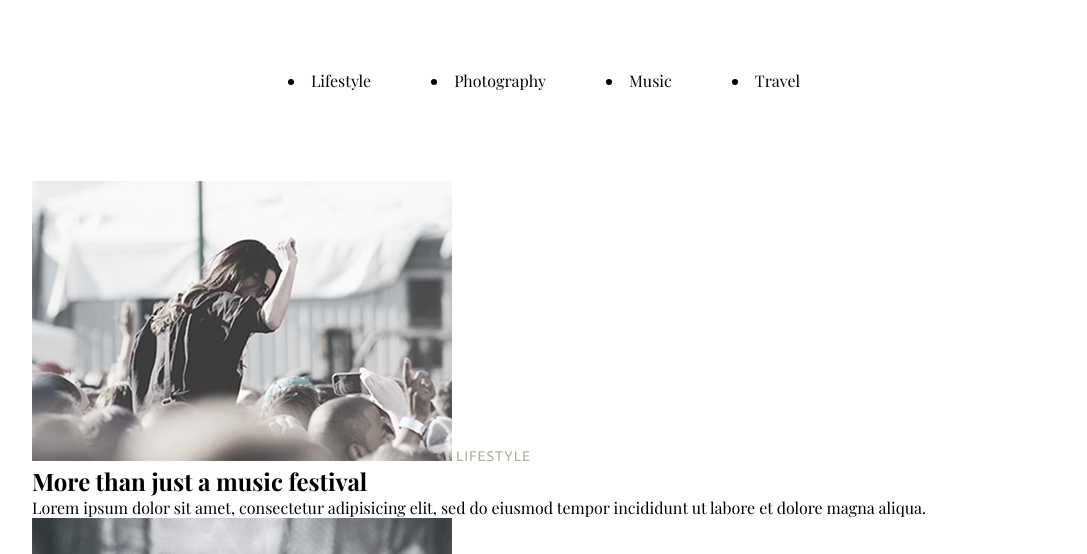
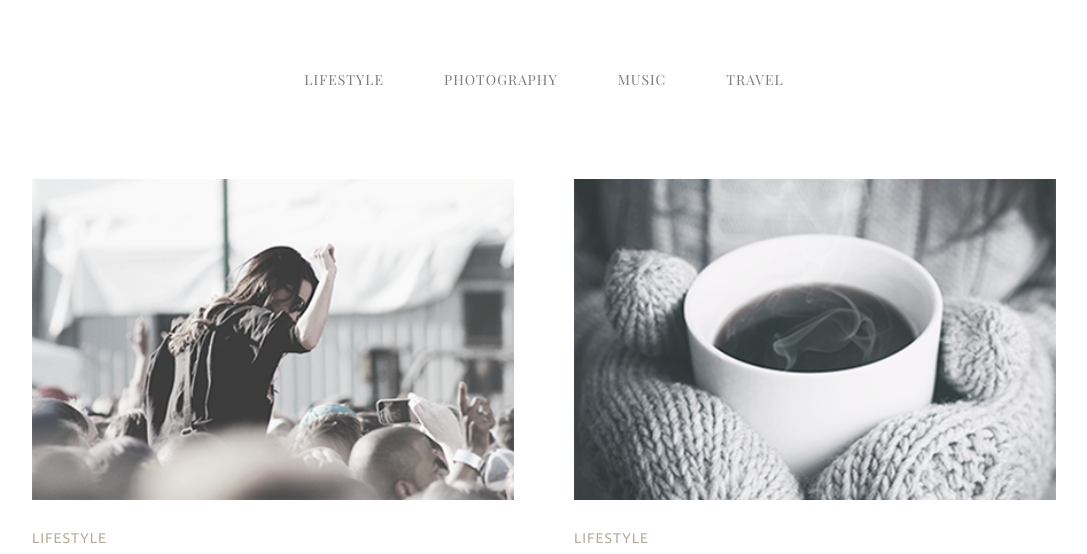
Before and after one commit to anyameanna-cell/Blog-Grid, a plain HTML site: page index.html in a window 1280 px wide. Shown: the top 554 px of the page, without its empty margins (96-1183 px from the left). Drawn offline with nearby package versions, Linux system fonts and the light colour scheme; a web font is replaced by a local one.

Commit message:
Refactor index.html structure and navigation links

```diff
--- a/index.html
+++ b/index.html
@@ -11,17 +11,14 @@
 <div class="container">
 
     <nav class="nav">
-        <li class="1">Lifestyle</li>
-        <li class="2">Photography</li>
-        <li class="3"> Music</li>
-        <li class="4">Travel</li>
-
-
+        <a href="#">Lifestyle</a>
+        <a href="#">Photography</a>
+        <a href="#">Music</a>
+        <a href="#">Travel</a>
     </nav>
 
-
-
-        <div class="container">
+    <main>
+        <article class="post">
             <img src="1 1.png" alt="Music Festival">
             <span class="category">Lifestyle</span>
             <h2>More than just a music festival</h2>
@@ -29,9 +26,9 @@
                 Lorem ipsum dolor sit amet, consectetur adipisicing elit,
                 sed do eiusmod tempor incididunt ut labore et dolore magna aliqua.
             </p>
+        </article>
 
-
-
+        <article class="post">
             <img src="2 1.png" alt="Coffee">
             <span class="category">Lifestyle</span>
             <h2>Life tastes better with coffee</h2>
@@ -39,9 +36,9 @@
                 Lorem ipsum dolor sit amet, consectetur adipisicing elit,
                 sed do eiusmod tempor incididunt ut labore et dolore magna aliqua.
             </p>
+        </article>
 
-
-
+        <article class="post">
             <img src="3 1.png" alt="American Dream">
             <span class="category">Photography</span>
             <h2>American dream</h2>
@@ -49,9 +46,9 @@
                 Lorem ipsum dolor sit amet, consectetur adipisicing elit,
                 sed do eiusmod tempor incididunt ut labore et dolore magna aliqua.
             </p>
+        </article>
 
-
-
+        <article class="post">
             <img src="4 1.png" alt="Alps">
             <span class="category">Photography</span>
             <h2>A day exploring the Alps</h2>
@@ -59,9 +56,9 @@
                 Lorem ipsum dolor sit amet, consectetur adipisicing elit,
                 sed do eiusmod tempor incididunt ut labore et dolore magna aliqua.
             </p>
+        </article>
 
-
-
+        <article class="post">
             <img src="2 1.png" alt="Running">
             <span class="category">Lifestyle</span>
             <h2>Top 10 song for running</h2>
@@ -69,9 +66,9 @@
                 Lorem ipsum dolor sit amet, consectetur adipisicing elit,
                 sed do eiusmod tempor incididunt ut labore et dolore magna aliqua.
             </p>
+        </article>
 
-
-
+        <article class="post">
             <img src="2 2.png" alt="Winter">
             <span class="category">Lifestyle</span>
             <h2>Cold winter days</h2>
@@ -79,10 +76,12 @@
                 Lorem ipsum dolor sit amet, consectetur adipisicing elit,
                 sed do eiusmod tempor incididunt ut labore et dolore magna aliqua.
             </p>
-
-            </div>
+        </article>
     </main>
 
+    <div class="load-more">
+        <button type="button">Load more</button>
+    </div>
 
 </div>
 
```
